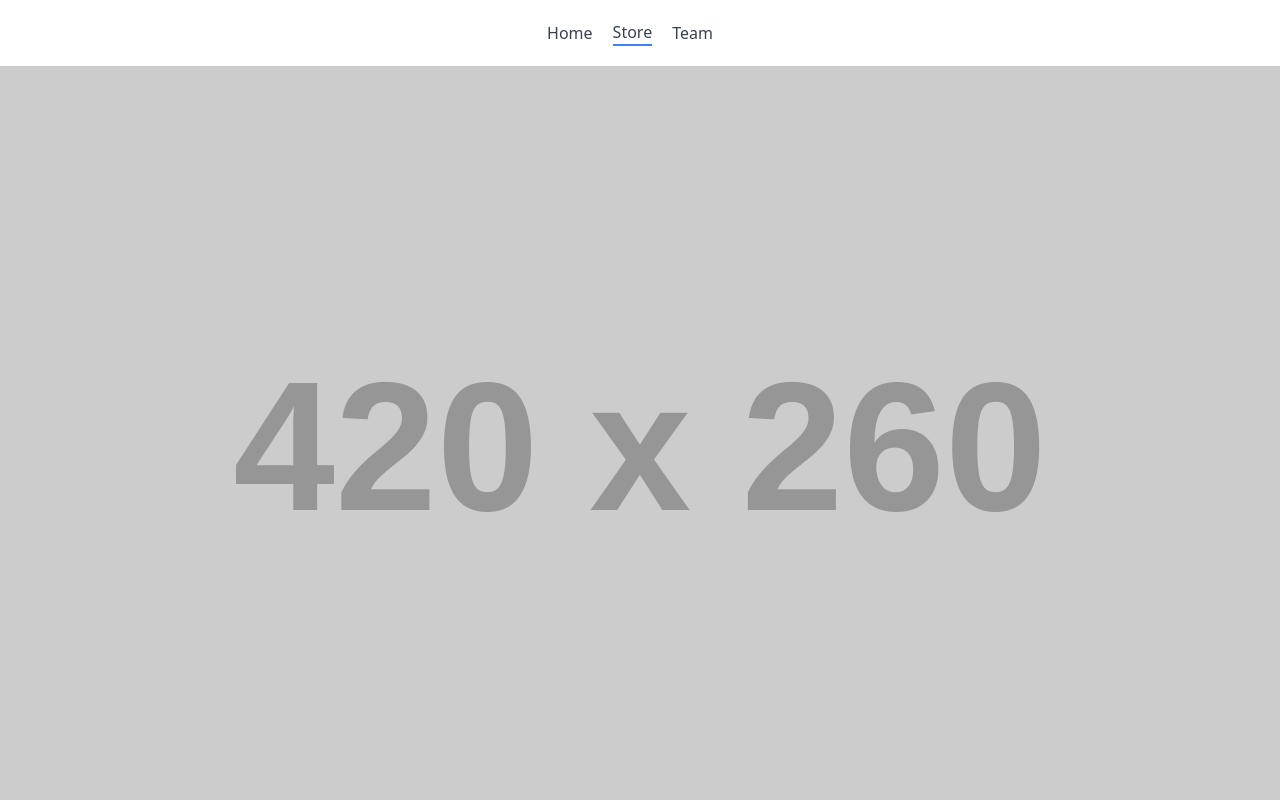
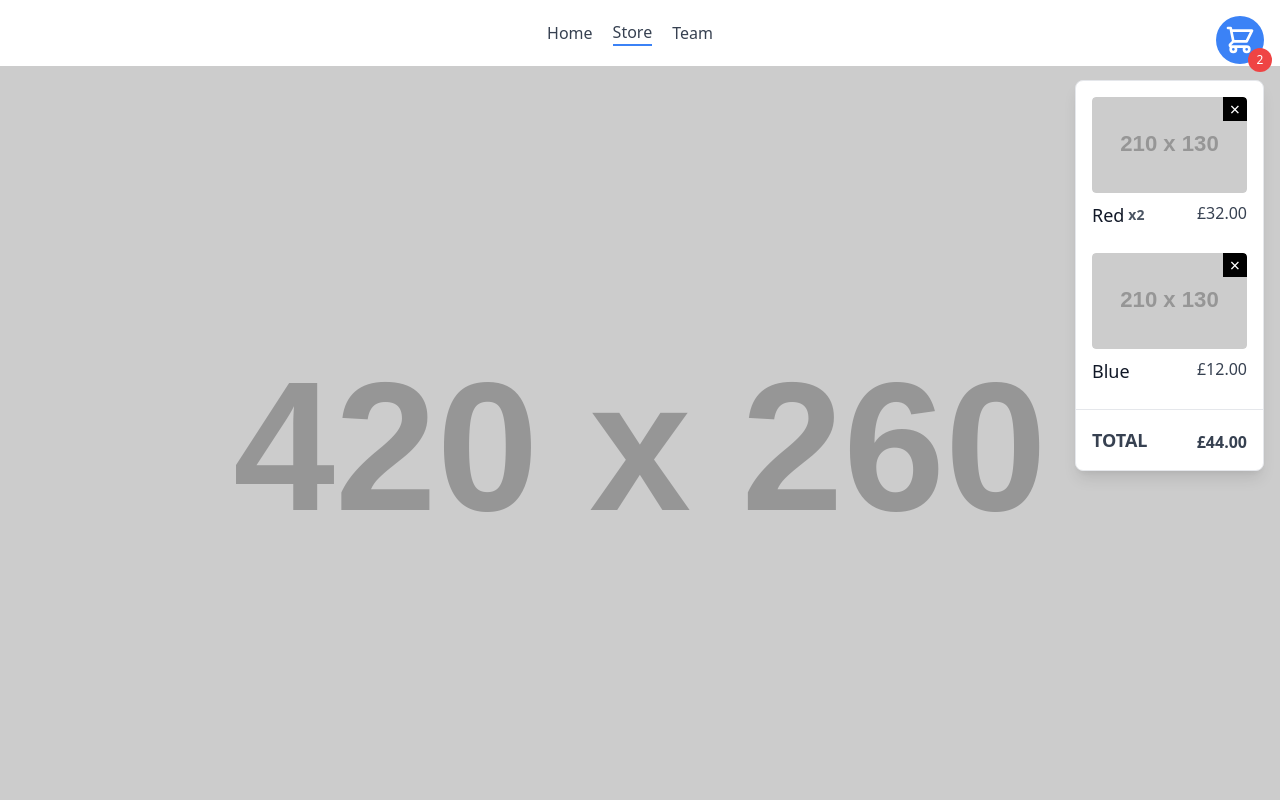
Before and after one commit to mjfarrelm/Shopping-Cart, a website: page store.html in a window 1280 px wide. Shown: the top 800 px of the page. Drawn offline with nearby package versions, Linux system fonts and the light colour scheme; placeholder pictures from the web are drawn by us.

Commit message:
basket css updated across pages

```diff
--- a/store.html
+++ b/store.html
@@ -93,32 +93,46 @@
   </section>
 
   <section>
-    <div>
-      <img class="object-cover object-center w-full h-full block" src="https://dummyimage.com/210x130/F00/F00" alt="ecommerce">
-      <button data-remove-from-cart-button></button>
+    <div class="mb-4 top-0 right-0 mr-4 mt-20 fixed">
+      <div style="max-height: calc(100vh - 6rem);" class="bg-white text-gray-700 body-font shadow-lg border rounded-lg flex flex-col">
+        <div class="overflow-y-auto px-4 pt-4">
+          <div class="mb-6">
+            <div class="block relative h-24 rounded overflow-hidden">
+              <img alt="ecommerce" class="object-cover object-center w-full h-full block rounded" src="https://dummyimage.com/210x130/F00/F00">
+              <button data-remove-from-cart-button class="absolute top-0 right-0 bg-black rounded-tr text-white w-6 h-6 text-lg flex justify-center items-center">&times;</button>
             </div>
-    <div>
-      <h2>Red</h2>
-      <span>x2</span>
+            <div class="mt-2 flex justify-between">
+              <div class="flex items-center title-font">
+                <h2 class="text-gray-900 text-lg font-medium">Red</h2>
+                <span class="text-gray-600 text-sm font-bold ml-1">x2</span>
               </div>
               <div>£32.00</div>
-
-    <div>
-      <img class="object-cover object-center w-full h-full block" src="https://dummyimage.com/210x130/00F/00F" alt="ecommerce">
-      <button data-remove-from-cart-button></button>
             </div>
-    <div>
-      <h2>Blue</h2>
+          </div>
+          <div class="mb-6">
+            <div class="block relative h-24 rounded overflow-hidden">
+              <img alt="ecommerce" class="object-cover object-center w-full h-full block rounded" src="https://dummyimage.com/210x130/00F/00F">
+              <button data-remove-from-cart-button class="absolute top-0 right-0 bg-black rounded-tr text-white w-6 h-6 text-lg flex justify-center items-center">&times;</button>
+            </div>
+            <div class="mt-2 flex justify-between">
+              <div class="flex items-center title-font">
+                <h2 class="text-gray-900 text-lg font-medium">Blue</h2>
               </div>
               <div>£12.00</div>
-    <div>
-      <span>Total</span>
-      <span>£44</span>
             </div>
-    <button>
+          </div>
+        </div>
+        <div class="flex justify-between items-end border-t p-4">
+          <span class="font-bold text-lg uppercase">Total</span>
+          <span class="font-bold">£44.00</span>
+        </div>
+      </div>
+    </div>
+    <button class="fixed top-0 right-0 mr-4 mt-4 w-12 bg-blue-500 p-2 rounded-full text-white hover:bg-blue-700">
       <svg xmlns="http://www.w3.org/2000/svg" fill="none" viewBox="0 0 24 24" stroke="currentColor">
         <path stroke-linecap="round" stroke-linejoin="round" stroke-width="2" d="M3 3h2l.4 2M7 13h10l4-8H5.4M7 13L5.4 5M7 13l-2.293 2.293c-.63.63-.184 1.707.707 1.707H17m0 0a2 2 0 100 4 2 2 0 000-4zm-8 2a2 2 0 11-4 0 2 2 0 014 0z" />
       </svg>
+      <div class="bg-red-500 rounded-full text-xs absolute w-6 h-6 flex justify-center items-center right-0 bottom-0 transform translate-x-2 translate-y-2">2</div>
     </button>
   </section>
 </body>
```
Also changed, not shown: team.html (+29 -15 lines). Lines whose indentation alone changed are shown as unchanged.
